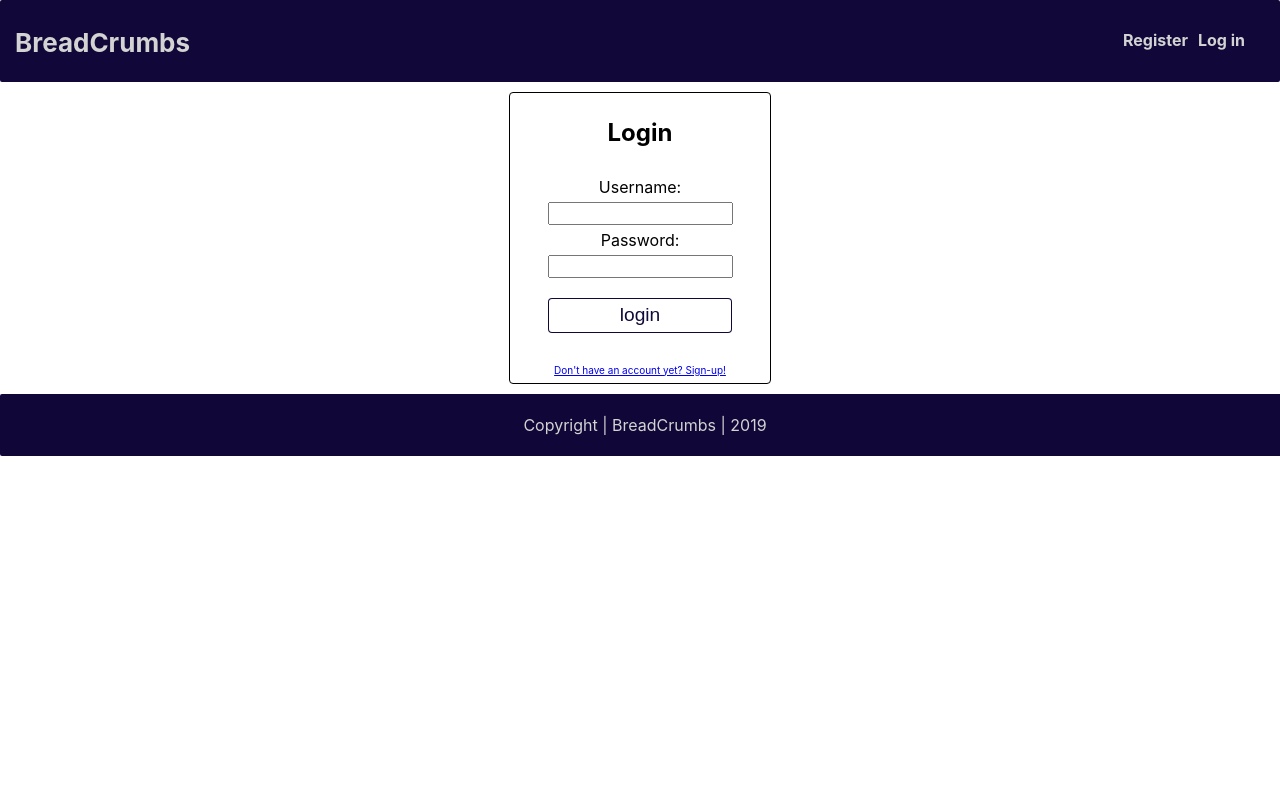
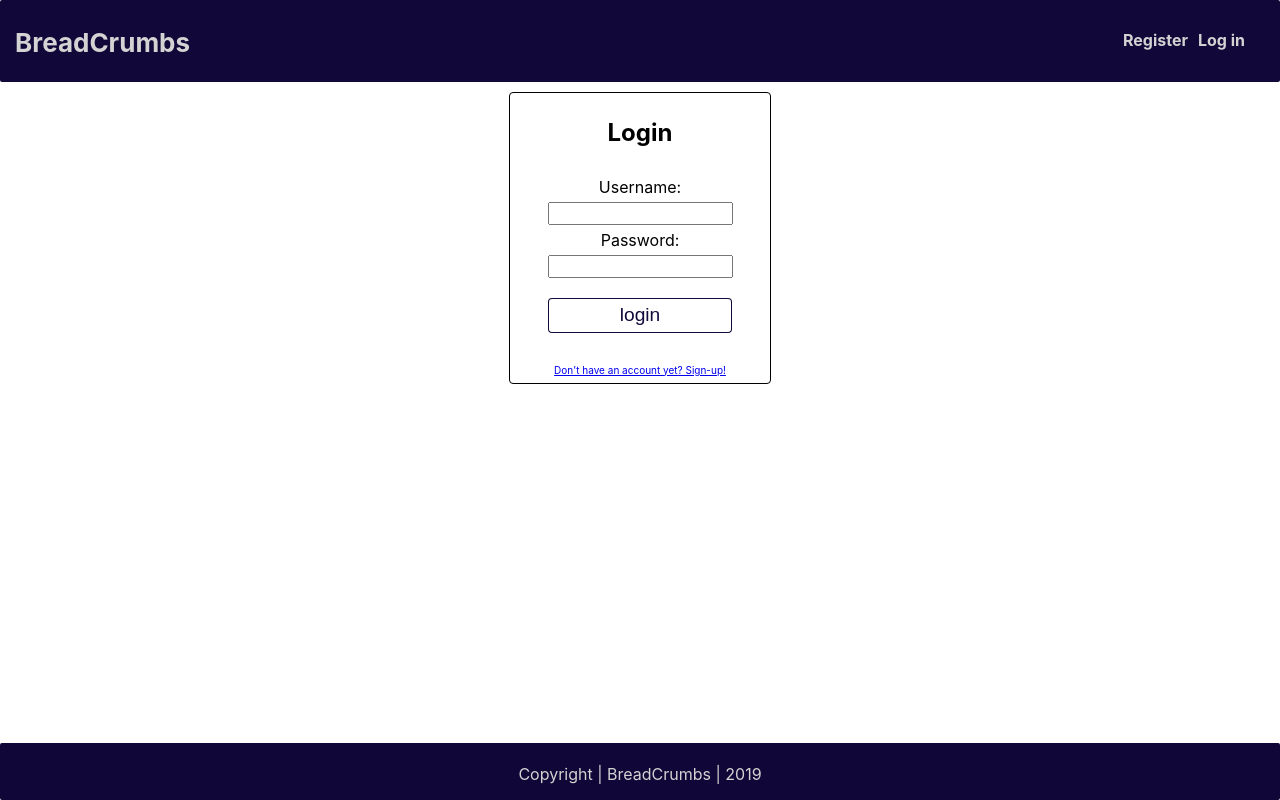
Before and after one commit to thinkful-ei-gecko/BreadCrumbs-Client, a React (Create React App) app: page /login in a window 1280 px wide. Built offline with nearby package versions, Linux system fonts and the light colour scheme; no server answers.

Commit message:
stick footer to bottom of page

```diff
--- a/src/components/Footer/Footer.css
+++ b/src/components/Footer/Footer.css
@@ -1,10 +1,10 @@
 footer {
     text-align: center;
     background: rgb(16, 7, 56);
-    padding: 5px;
+    padding: 5px 0 0 0;
     border-radius: 2px;
     color: lightgrey;
     position: absolute;
+    bottom: 0;
     width: 100%;
-    /* bottom: 0; */
   }
```
